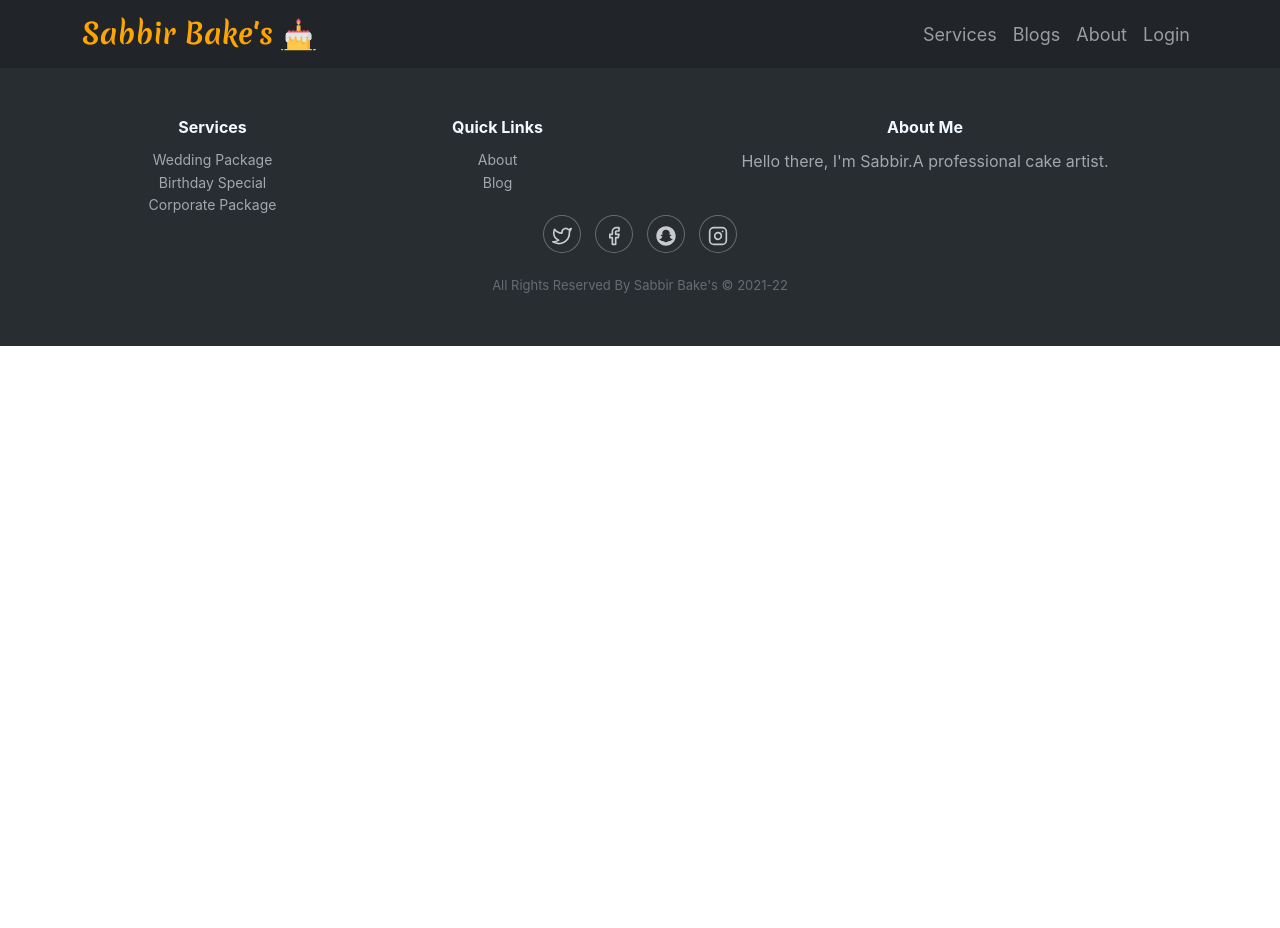
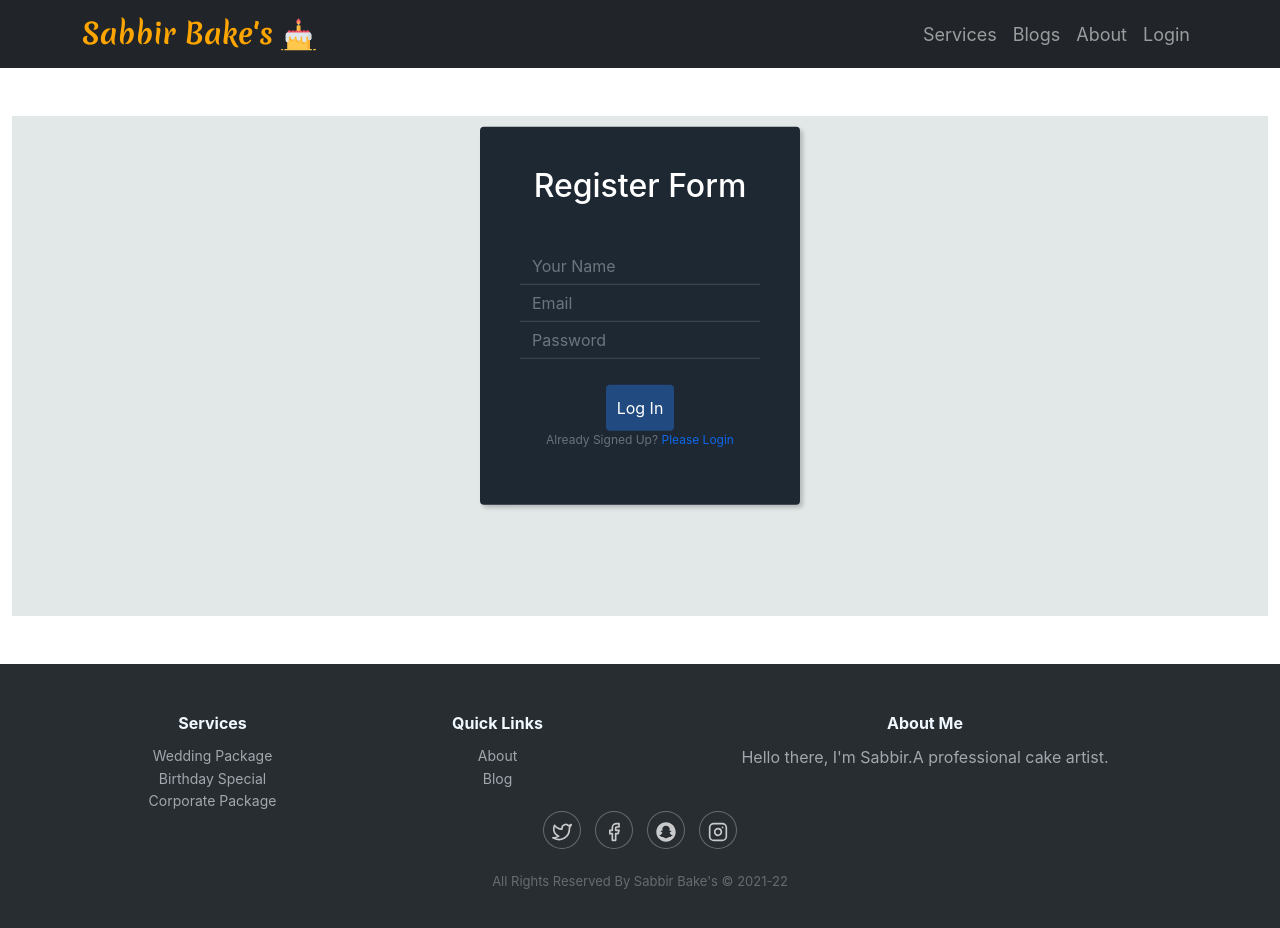
Before and after one commit to OmarFaruqueSabbir/independent-service-provider, a React (Create React App) app: page /register in a window 1280 px wide. Shown: the top 928 px of the page. Before the commit the page ends 800 px from the top, so only its background shows below. Built offline with nearby package versions, Linux system fonts and the light colour scheme.

Commit message:
Register & Login page created & Register Page Authenticated with firebase

```diff
--- a/package.json
+++ b/package.json
@@ -7,12 +7,15 @@
     "@testing-library/react": "^13.1.1",
     "@testing-library/user-event": "^13.5.0",
     "bootstrap": "^5.1.3",
+    "firebase": "^9.6.11",
     "react": "^18.0.0",
     "react-bootstrap": "^2.2.3",
     "react-dom": "^18.0.0",
+    "react-firebase-hooks": "^5.0.3",
     "react-icons": "^4.3.1",
     "react-router-dom": "^6.3.0",
     "react-scripts": "5.0.1",
+    "react-toastify": "^8.2.0",
     "web-vitals": "^2.1.4"
   },
   "scripts": {
--- a/src/App.js
+++ b/src/App.js
@@ -4,6 +4,8 @@ import { Route, Routes } from 'react-router-dom';
 import Home from './components/Home/Home/Home';
 import NavBar from './components/Shared/NavBar/NavBar';
 import Footer from './components/Shared/Footer/Footer';
+import Register from './components/Login/Register/Register';
+import Login from './components/Login/Login/Login';
 
 
 function App() {
@@ -13,6 +15,9 @@ function App() {
       <Routes>
         <Route path='/' element={<Home />}/>
         <Route path='/home' element={<Home />}/>
+        <Route path='/register' element={<Register />}/>
+        <Route path='/login' element={<Login />}/>
+
       </Routes>
       <Footer />
     </div>
--- /dev/null
+++ b/src/components/Login/Login/Login.js
@@ -0,0 +1,11 @@
+import React from 'react';
+
+const Login = () => {
+    return (
+        <div>
+
+        </div>
+    );
+};
+
+export default Login;
--- /dev/null
+++ b/src/components/Login/Register/Register.css
@@ -0,0 +1,72 @@
+
+.login-dark {
+    height: 500px;
+    background:#e2e7e7 ;
+    background-size:cover;
+    position:relative;
+  }
+
+  .login-dark form {
+    max-width:320px;
+    width:90%;
+    background-color:#1e2833;
+    padding:40px;
+    border-radius:4px;
+    transform:translate(-50%, -50%);
+    position:absolute;
+    top:40%;
+    left:50%;
+    color:#fff;
+    box-shadow:3px 3px 4px rgba(0,0,0,0.2);
+  }
+
+  .login-dark .illustration {
+    text-align:center;
+    padding:15px 0 20px;
+    font-size:100px;
+    color:#2980ef;
+  }
+
+  .login-dark form .form-control {
+    background:none;
+    border:none;
+    border-bottom:1px solid #434a52;
+    border-radius:0;
+    box-shadow:none;
+    outline:none;
+    color:inherit;
+  }
+
+  .login-dark form .btn-primary {
+    background:#214a80;
+    border:none;
+    border-radius:4px;
+    padding:11px;
+    box-shadow:none;
+    margin-top:26px;
+    text-shadow:none;
+    outline:none;
+  }
+
+  .login-dark form .btn-primary:hover, .login-dark form .btn-primary:active {
+    background:#214a80;
+    outline:none;
+  }
+
+  .login-dark form .forgot {
+    display:block;
+    text-align:center;
+    font-size:12px;
+    color:#6f7a85;
+    opacity:0.9;
+    text-decoration:none;
+  }
+
+  .login-dark form .forgot:hover, .login-dark form .forgot:active {
+    opacity:1;
+    text-decoration:none;
+  }
+
+  .login-dark form .btn-primary:active {
+    transform:translateY(1px);
+  }
--- /dev/null
+++ b/src/components/Login/Register/Register.js
@@ -0,0 +1,118 @@
+import React, { useEffect, useState } from 'react';
+import auth from '../../../firebas.init';
+import { useCreateUserWithEmailAndPassword } from 'react-firebase-hooks/auth';
+import './Register.css'
+import { ToastContainer, toast } from 'react-toastify';
+import 'react-toastify/dist/ReactToastify.css';
+import { useLocation, useNavigate } from 'react-router-dom';
+
+const Register = () => {
+    const [userData, setUserData] = useState({
+        email: "",
+        password: "",
+        confirmPass: "",
+    });
+    const [errors, setErrors] = useState({
+        email: "",
+        password: "",
+        general: "",
+    });
+
+    const handleEmail = (event) => {
+        const emailRegex = /\S+@\S+\.\S+/;
+        const validMail = emailRegex.test(event.target.value);
+
+        if (validMail) {
+            setUserData({ ...userData, email: event.target.value });
+            setErrors({ ...errors, email: "" });
+        } else {
+            setErrors({ ...errors, email: "Please provide valid email" });
+            setUserData({ ...userData, email: "" });
+        }
+
+        // setEmail(e.target.value);
+    };
+
+
+
+    const handlePassword = (event) => {
+        const passwordRegex = /.{6,}/;
+        const validPassword = passwordRegex.test(event.target.value);
+
+        if (validPassword) {
+            setUserData({ ...userData, password: event.target.value });
+            setErrors({ ...errors, password: "" });
+        } else {
+            setErrors({ ...errors, password: "Input 6 characters!" });
+            setUserData({ ...userData, password: "" });
+        }
+    };
+
+    const navigate = useNavigate();
+    const location = useLocation();
+    const from = location.state?.from?.pathname || "/";
+
+
+    const navigateLogin = () => {
+        navigate('/login');
+    }
+
+    const [createUserWithEmailAndPassword, user, loading, hookError] =
+        useCreateUserWithEmailAndPassword(auth, { sendEmailVerification: true })
+
+        useEffect(() => {
+            if (user) {
+                navigate(from);
+            }
+        }, [user]);
+
+
+
+
+    const handleSubmit = (event) => {
+        event.preventDefault();
+
+        createUserWithEmailAndPassword(userData.email, userData.password);
+        // navigate('/home');
+    }
+
+    useEffect(() => {
+        if (hookError) {
+            switch (hookError?.code) {
+                default:
+                    toast("❌ user exists or something went wrong!!");
+            }
+        }
+    }, [hookError]);
+    return (
+        <div className="container-fluid">
+            <section className='my-5 section'>
+                <div className="login-dark">
+                    <form onSubmit={handleSubmit}>
+                        <h2 className="sr-only">Register Form</h2>
+                        <div className="illustration"><i className="icon ion-ios-locked-outline"></i>
+                        </div>
+                        <div className="form-group">
+                            <input className="form-control" name="name" type="text" placeholder="Your Name" required />
+                        </div>
+                        <div className="form-group">
+                            <input className="form-control" type="email" name="email" placeholder="Email" onBlur={handleEmail} required />
+                            {errors?.email && <p className="text-danger">{errors.email}</p>}
+                        </div>
+                        <div className="form-group">
+                            <input className="form-control" type="password" name="password" placeholder="Password" onBlur={handlePassword} required />
+                            {errors?.password && <p className="text-danger">{errors.password}</p>}
+                        </div>
+                        <div className="form-group">
+                            <button className="btn btn-primary btn-block" type="submit">Log In</button>
+                        </div>
+                        <p className="forgot">Already Signed Up? <span onClick={navigateLogin} className='text-primary'>Please Login</span> </p>
+                        <ToastContainer />
+                    </form>
+                </div>
+            </section>
+        </div >
+    );
+};
+
+export default Register;
--- a/src/components/Shared/Footer/Footer.js
+++ b/src/components/Shared/Footer/Footer.js
@@ -6,11 +6,11 @@ import {FaSnapchat} from 'react-icons/fa'
 
 const Footer = () => {
     return (
-        <div class="footer-dark">
+        <div className="footer-dark">
             <footer>
-                <div class="container">
-                    <div class="row">
-                        <div class="col-sm-6 col-md-3 item">
+                <div className="container">
+                    <div className="row">
+                        <div className="col-sm-6 col-md-3 item">
                             <h3>Services</h3>
                             <ul>
                                 <li><Link to='/'>Wedding Package</Link></li>
@@ -18,25 +18,25 @@ const Footer = () => {
                                 <li><Link to='/'>Corporate Package</Link></li>
                             </ul>
                         </div>
-                        <div class="col-sm-6 col-md-3 item">
+                        <div className="col-sm-6 col-md-3 item">
                             <h3>Quick Links</h3>
                             <ul>
                                 <li><Link to='/'>About</Link></li>
                                 <li><Link to='/'>Blog</Link></li>
                             </ul>
                         </div>
-                        <div class="col-md-6 item text">
+                        <div className="col-md-6 item text">
                             <h3>About Me</h3>
                             <p>Hello there, I'm Sabbir.A professional cake artist.</p>
                         </div>
-                        <div class="col item social">
+                        <div className="col item social">
                             <a href="#"><FiTwitter/> </a>
                             <a href="#"><FiFacebook /></a>
                             <a href="#"><FaSnapchat /></a>
                             <a href="#"><FiInstagram /></a>
                         </div>
                     </div>
-                    <p class="copyright">All Rights Reserved By Sabbir Bake's ©  2021-22</p>
+                    <p className="copyright">All Rights Reserved By Sabbir Bake's ©  2021-22</p>
                 </div>
             </footer>
         </div>
--- a/src/components/Shared/NavBar/NavBar.js
+++ b/src/components/Shared/NavBar/NavBar.js
@@ -25,7 +25,7 @@ const NavBar = () => {
                             <Nav.Link style={{fontSize:'18px'}} className='navlink' href="#services">Services</Nav.Link>
                             <Nav.Link style={{fontSize:'18px'}}  className='navlink' href="blogs">Blogs</Nav.Link>
                             <Nav.Link style={{fontSize:'18px'}}  className='navlink' href="About">About</Nav.Link>
-                            <Nav.Link style={{fontSize:'18px'}}  className='navlink' href="#Login">Login</Nav.Link>
+                            <Nav.Link style={{fontSize:'18px'}}  className='navlink' as={Link} to='/login'>Login</Nav.Link>
                         </Nav>
                     </Navbar.Collapse>
                 </Container>
--- /dev/null
+++ b/src/firebas.init.js
@@ -0,0 +1,20 @@
+// Import the functions you need from the SDKs you need
+import { initializeApp } from "firebase/app";
+import {getAuth} from 'firebase/auth'
+// TODO: Add SDKs for Firebase products that you want to use
+// https://firebase.google.com/docs/web/setup#available-libraries
+
+// Your web app's Firebase configuration
+const firebaseConfig = {
+  apiKey: "AIzaSyDlCN1j7Dl8JJlCFD8hWHcKXz5f_Pi_uzo",
+  authDomain: "independent-service-prov-d4233.firebaseapp.com",
+  projectId: "independent-service-prov-d4233",
+  storageBucket: "independent-service-prov-d4233.appspot.com",
+  messagingSenderId: "722703045021",
+  appId: "1:722703045021:web:0e2464ba553a3e10ac5f74"
+};
+
+// Initialize Firebase
+const app = initializeApp(firebaseConfig);
+const auth = getAuth(app);
+export default auth;
```
Also changed, not shown: 1 other file (tests, documents, lock files or other folders).
